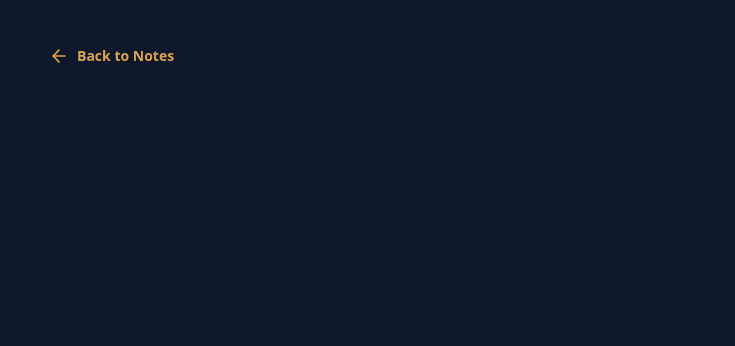
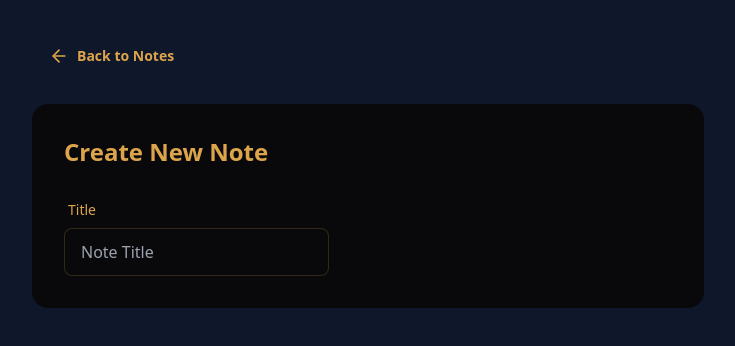
Before and after one commit to mohammeds123/Thinkboard---MERN-Stack, a React (Vite) app in the folder MERN-THINKBOARD-PROJECT/frontend/vite-project/: page /create in a window 1280 px wide. Shown: the top 346 px of the page, without its empty margins (272-1007 px from the left). Built offline with nearby package versions, Linux system fonts and the light colour scheme.

Commit message:
Created title input for user when creating a new note

```diff
--- a/MERN-THINKBOARD-PROJECT/frontend/vite-project/src/pages/CreatePage.jsx
+++ b/MERN-THINKBOARD-PROJECT/frontend/vite-project/src/pages/CreatePage.jsx
@@ -17,6 +17,24 @@
           <ArrowLeftIcon className="size-5"/>
           Back to Notes
           </Link>
+          <div className="card bg-base-100">
+            <div className="card-body">
+              <h2 className="card-title text-2xl mb-4">Create New Note</h2>
+              <form onSubmit={handleSubmit}>
+                <div ClassName="form-control mb-4">
+                  <label className="label">
+                    <span className="label-text">Title</span>
+                  </label>
+                  <input type ="text"
+                  placeholder="Note Title"
+                  className="input input-bordered"
+                  value={title}
+                  onChange={(e) => setTitle(e.target.value)}
+                  />
+                </div>
+              </form>
+            </div>
+          </div>
         </div>
       </div>
     </div>
```
